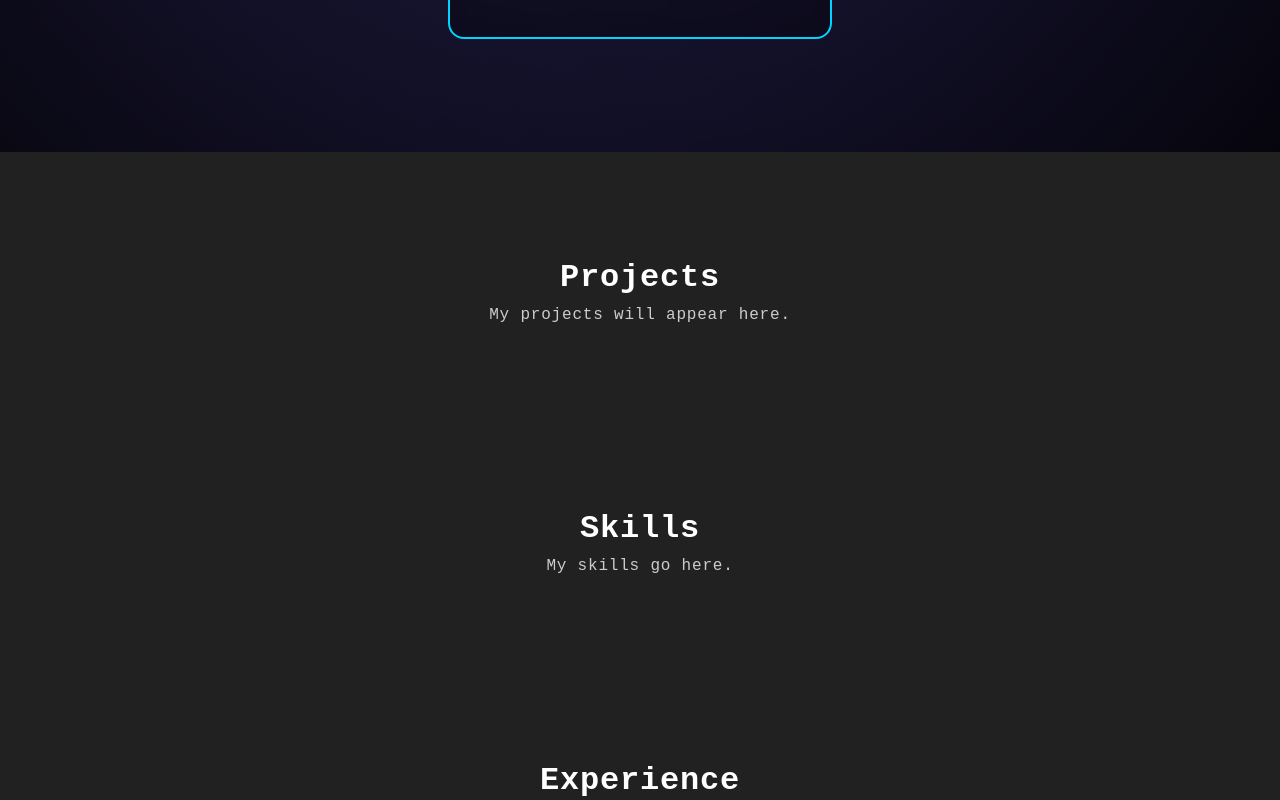
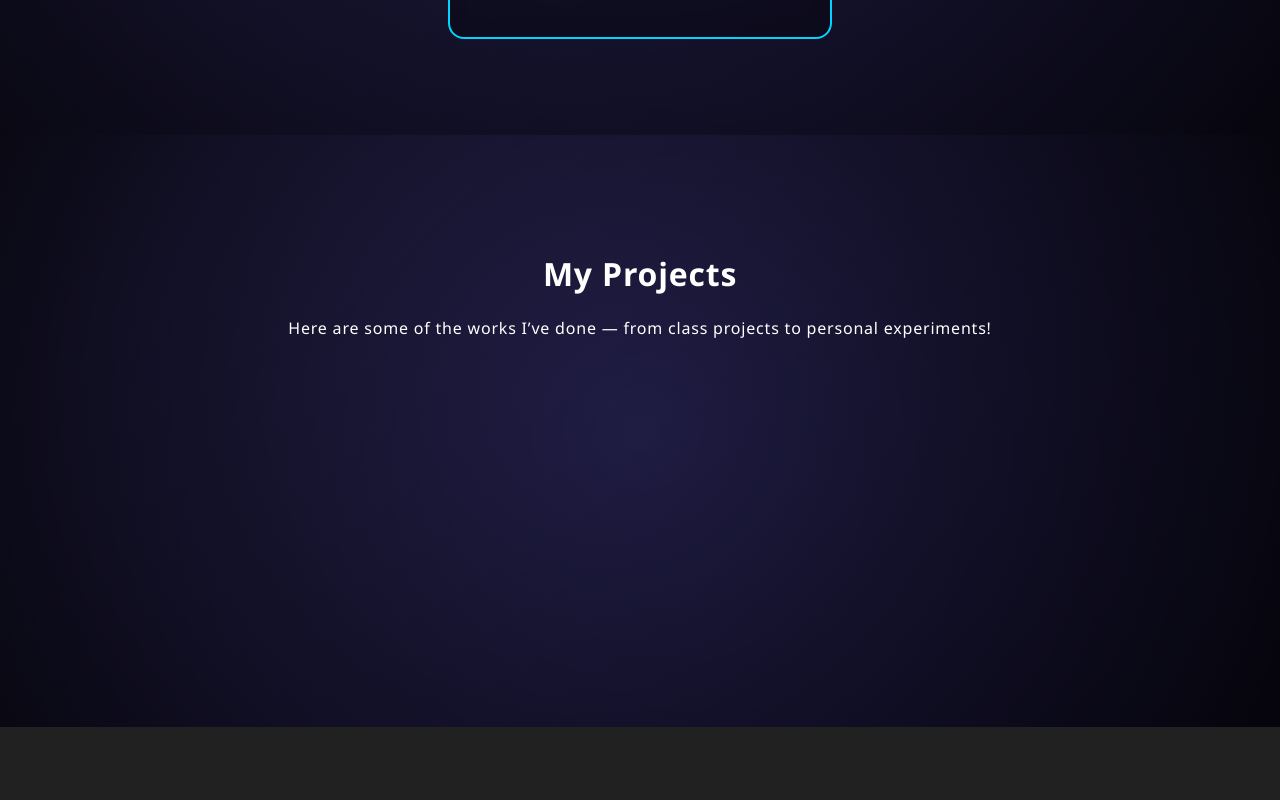
Before and after one commit to Freiderich/Portfolio, a React (Vite) app: page / in a window 1280 px wide. Shown: the part 1720-2520 px from the top of the page. Built offline with nearby package versions, Linux system fonts and the light colour scheme.

Commit message:
Added Projects jsx and css in src

```diff
--- /dev/null
+++ b/src/components/Projects.jsx
@@ -0,0 +1,13 @@
+import React, { useState, useEffect } from "react";
+import "../styles/Projects.css";
+
+function Projects() {
+  return (
+    <div className="projects-container">
+      <h1>My Projects</h1>
+      <p>Here are some of the works I’ve done — from class projects to personal experiments!</p>
+    </div>
+  );
+}
+
+export default Projects;
--- a/src/components/Sections.jsx
+++ b/src/components/Sections.jsx
@@ -1,6 +1,7 @@
 import React from "react";
 import Home from "./Home";
 import About from "./About";
+import Projects from "./Projects";
 import "../styles/Sections.css";
 
 function Sections() {
@@ -10,10 +11,7 @@ function Sections() {
 
       <About />
 
-      <section id="projects" className="section">
-        <h2>Projects</h2>
-        <p>My projects will appear here.</p>
-      </section>
+      <Projects />
 
       <section id="skills" className="section">
         <h2>Skills</h2>
--- a/src/styles/About.css
+++ b/src/styles/About.css
@@ -9,7 +9,7 @@
   background-size: 100%, 400% 400%;
   background-blend-mode: overlay;
   color: #fff;
-  min-height: 100vh;
+  min-height: 75vh;
   position: relative;
   font-family: 'Segoe UI', sans-serif;
   animation: gradientShift 12s ease infinite;
--- /dev/null
+++ b/src/styles/Projects.css
@@ -0,0 +1,13 @@
+.projects-container {
+  padding: 6rem 2rem;
+  text-align: center;
+  background: radial-gradient(circle at center, rgba(0,0,0,0.2) 0%, rgba(0,0,0,0.8) 100%),
+              linear-gradient(-45deg, #0f0c29, #302b63, #24243e, #1a1a40);
+  background-size: 100%, 400% 400%;
+  background-blend-mode: overlay;
+  color: #fff;
+  min-height: 50vh;
+  position: relative;
+  font-family: 'Segoe UI', sans-serif;
+  animation: gradientShift 12s ease infinite;
+}
```
